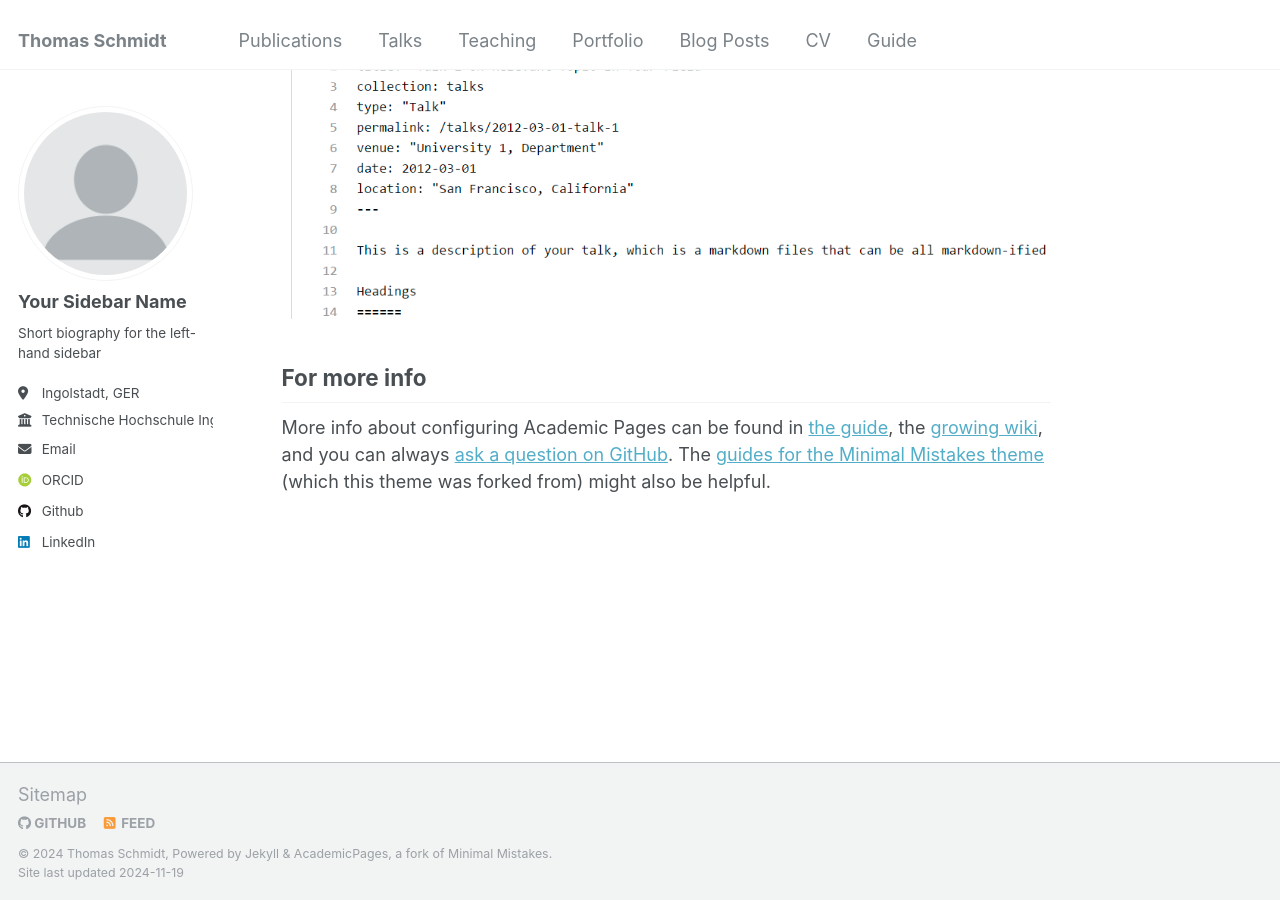
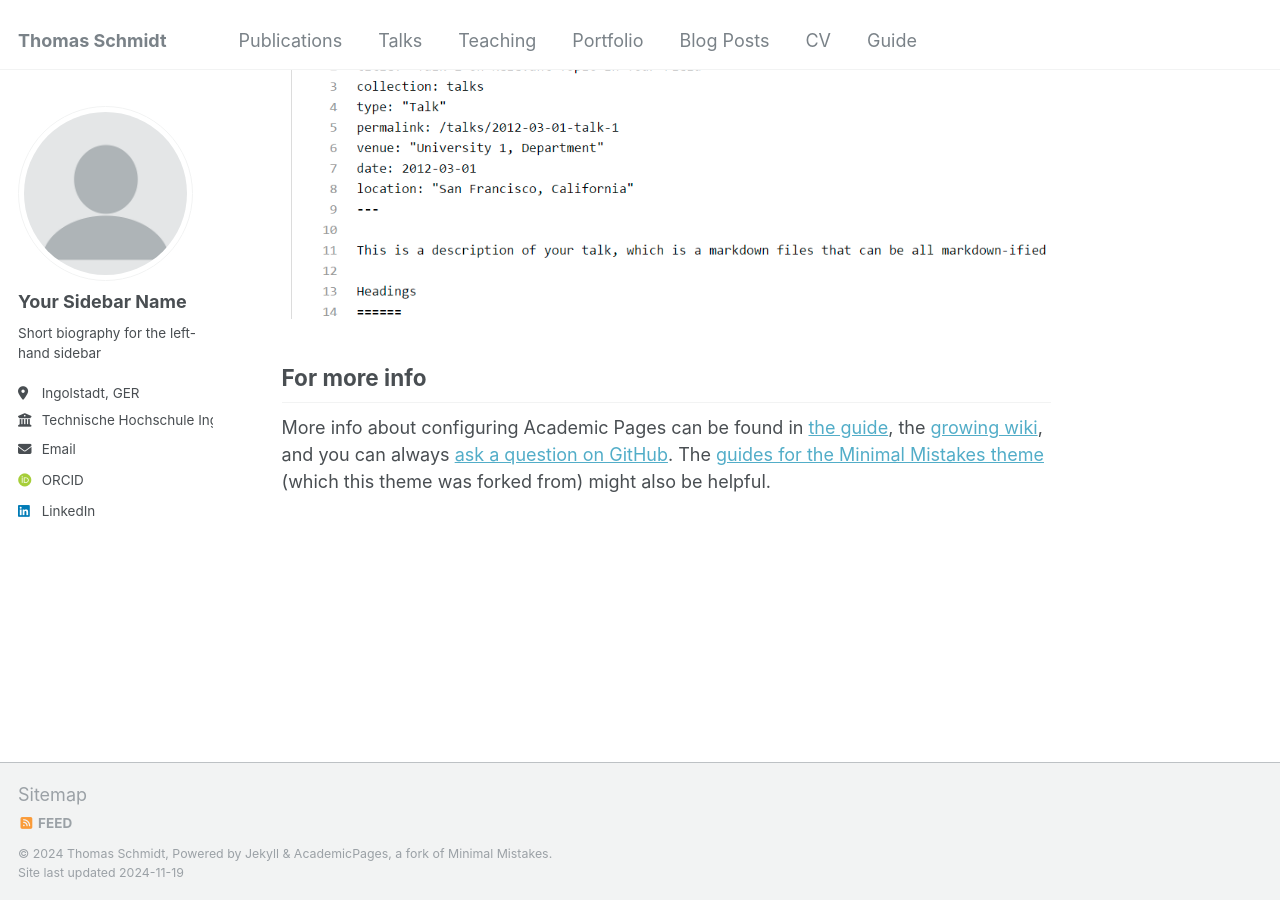
Before and after one commit to schmtrt/thomasschmidt.github.io, a Jekyll site: the page built from _pages/about.md, in a window 1280 px wide and 900 px high, scrolled down 2643 px. Built offline with Jekyll 4.4.1, drawn with Linux system fonts in a browser that asks for light colours; some web fonts are replaced.

Commit message:
Update _config.yml

```diff
--- a/_config.yml
+++ b/_config.yml
@@ -44,7 +44,7 @@ author:
   bitbucket        : # Username - Update with your username on the site
   codepen          : # Username
   dribbble         : # Username
-  github           : "schmtrt"
+  github           : #"schmtrt"
   kaggle           : # Username
   stackoverflow    : # User number or user number and name (i.e., use "1" or "1/jeff-atwood")
 
@@ -58,7 +58,7 @@ author:
   keybase          : # Username
   instagram        : # Username
   lastfm           : # Username
-  linkedin         : "https://www.linkedin.com/in/thomas-schmidt-5300a8109/"
+  linkedin         : "thomas-schmidt-5300a8109"
   mastodon         : # URL
   medium           : # URL
   pinterest        : # Username
```
